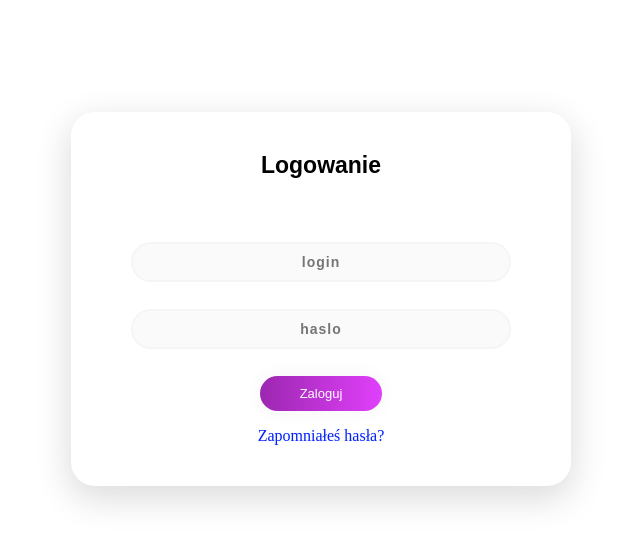
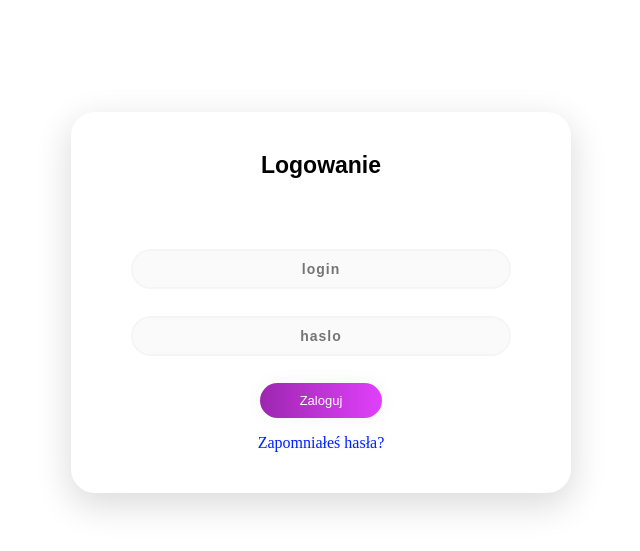
Before and after one commit to Imgish/Imgish, a PHP site: page /logowanieform.php in a window 1280 px wide. Shown: the top 551 px of the page, without its empty margins (319-959 px from the left). Run offline with PHP 8.4, Linux system fonts and the light colour scheme.

Commit message:
Update logowanieform.php

```diff
--- a/Strona/logowanieform.php
+++ b/Strona/logowanieform.php
@@ -10,10 +10,18 @@ session_start();
     </head>
     <body>
 
-
         <div class="LogMain">
 			<p class="sign" align="center">Logowanie</p>
-				<form class="form1" method="POST" action="logowanie.php" style="text-align:center;">
+						<p class="RejError">
+						<?php
+
+						if (isset($_SESSION['e_login1']))
+						{
+						    echo $_SESSION['e_login1'];
+						}
+
+						?></p>
+				<form class="form1" method="POST" action="logowanie.php" style="text-align:center;padding-top: 4%;">
 					<input class="un" type="text" align="center" name="login" placeholder="login">
 					<input class="pass" type="password" align="center" name="haslo" placeholder="haslo">
 					<!--<a class="submit" align="center" name="loguj"></a>-->
@@ -23,10 +31,5 @@ session_start();
 					        <p align="center"><a href="zapomnialeshasla.php" class="ResetHasla">Zapomniałeś hasła?</p>
 
 					</div>
-
-
-
-
-
     </body>
     </html>
```
